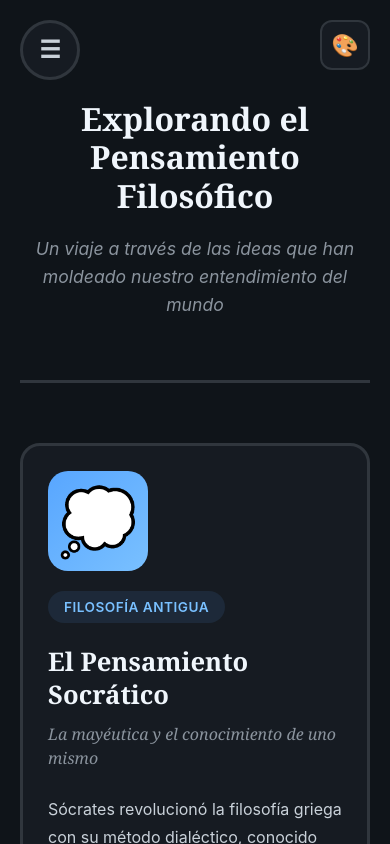
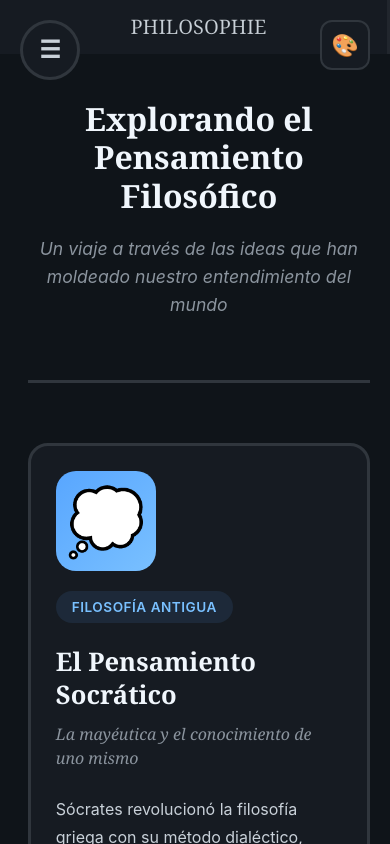
Before and after one commit to noxopio/philosophie, a Next.js app: page / in a window 390 px wide. Shown: the top 844 px of the page. Built offline with nearby package versions, Linux system fonts and the light colour scheme.

Commit message:
feat: Sidebar text

```diff
--- a/app/components/MainContent/MainContent.module.scss
+++ b/app/components/MainContent/MainContent.module.scss
@@ -1,16 +1,16 @@
 .mainContent {
-  margin-left: 4%;
+  margin-left: 6%;
   min-height: 100vh;
   padding: 40px 60px;
   background: var(--main-bg);
 
   @media (max-width: 1200px) {
-    margin-left: 300px;
+    margin-left: 90px;
     padding: 30px 40px;
   }
 
   @media (max-width: 900px) {
-    margin-left: 0;
+    margin-left: 2%;
     padding: 20px;
   }
 }
--- a/app/components/TextSidebar/TextSidebar.module.scss
+++ b/app/components/TextSidebar/TextSidebar.module.scss
@@ -28,14 +28,26 @@
     }
 
     @media (max-width: 900px) {
-        display: none;
+        min-width: 100%;
+        left: 0;
+        top: 0;
+        height: auto;
+        padding: 12px 0;
+        overflow: visible;
+        display: flex;
+        align-items: center;
+        justify-content: center;
+
+
     }
 }
 
 
 .title {
     margin-top: 100%;
-    font-size: 5rem;
+    padding-top: 25vh;
+    padding-left: 10px;
+    font-size: 3rem;
     writing-mode: sideways-lr;
     text-orientation: upright;
     text-shadow: 2px 2px 4px var(--sidebar-border);
@@ -49,4 +61,18 @@
 
     /* contorno suave para separación del fondo */
     -webkit-text-stroke: 0.5px rgba(0, 0, 0, 0.25);
+
+    @media (max-width: 900px) {
+        margin-top: 0;
+        padding-top: 0;
+        font-size: 1.25rem;
+        writing-mode: horizontal-tb;
+        /* sin cambiar la orientación */
+        text-orientation: upright;
+        display: inline-block;
+        align-self: center;
+        text-align: center;
+        white-space: nowrap;
+
+    }
 }
--- a/app/layout.tsx
+++ b/app/layout.tsx
@@ -15,8 +15,13 @@ const geistMono = Geist_Mono({
 });
 
 export const metadata: Metadata = {
-  title: "Filosofía - Explorando el Pensamiento",
+  title: "Philosophie",
   description: "Un viaje a través de las ideas filosóficas que han moldeado nuestra comprensión del mundo",
+  icons: {
+    icon: "/favicon.ico",
+    shortcut: "/favicon.ico",
+    apple: "/apple-touch-icon.png"
+  }
 };
 
 export default function RootLayout({
--- a/package.json
+++ b/package.json
@@ -10,9 +10,9 @@
   },
   "dependencies": {
     "framer-motion": "^12.23.24",
-    "next": "16.0.5",
-    "react": "19.2.0",
-    "react-dom": "19.2.0",
+    "next": "16.0.7",
+    "react": "19.2.1",
+    "react-dom": "19.2.1",
     "sass": "^1.94.2"
   },
   "devDependencies": {
```
Also changed, not shown: 1 other file (tests, documents, lock files or other folders).
